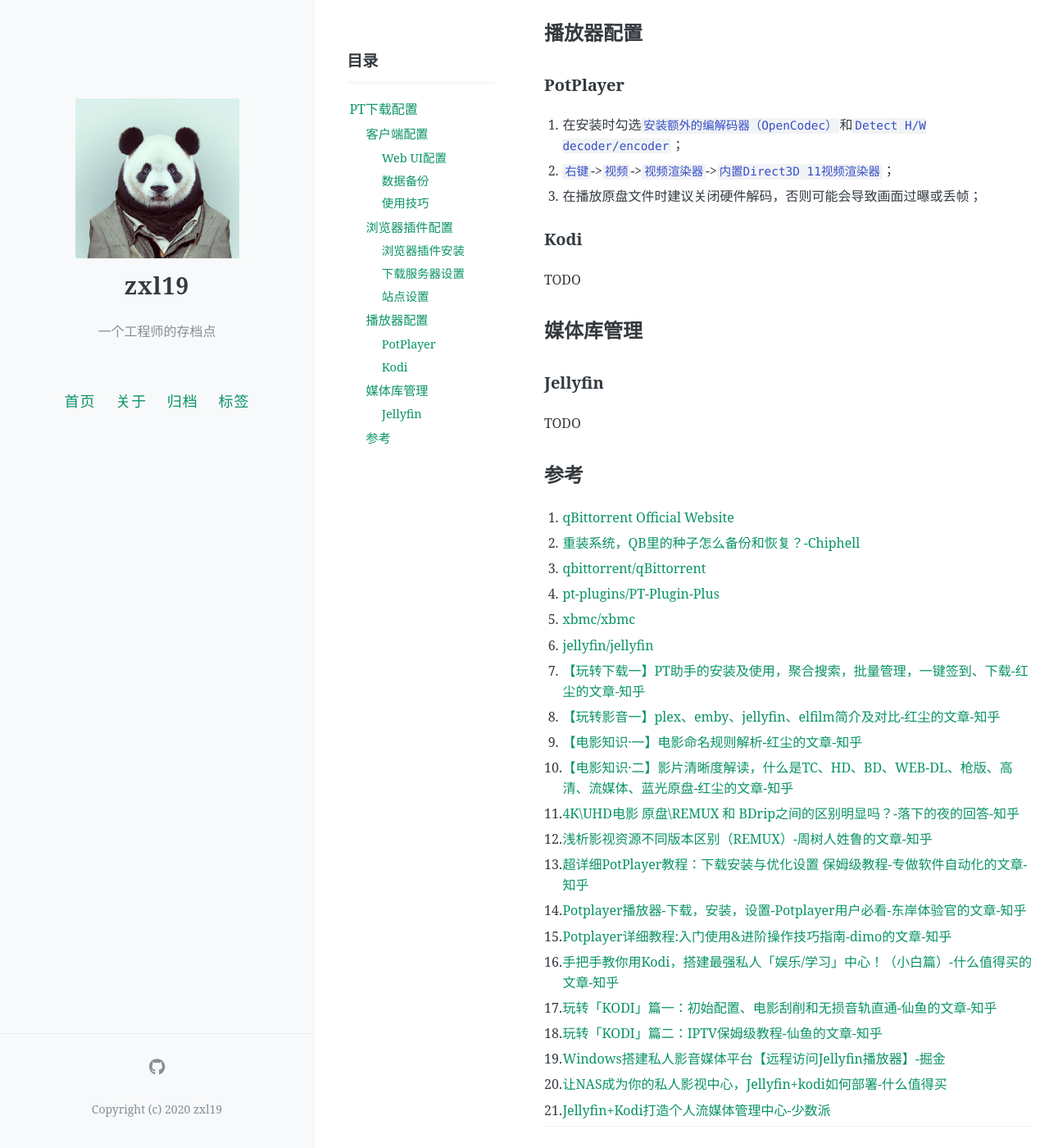
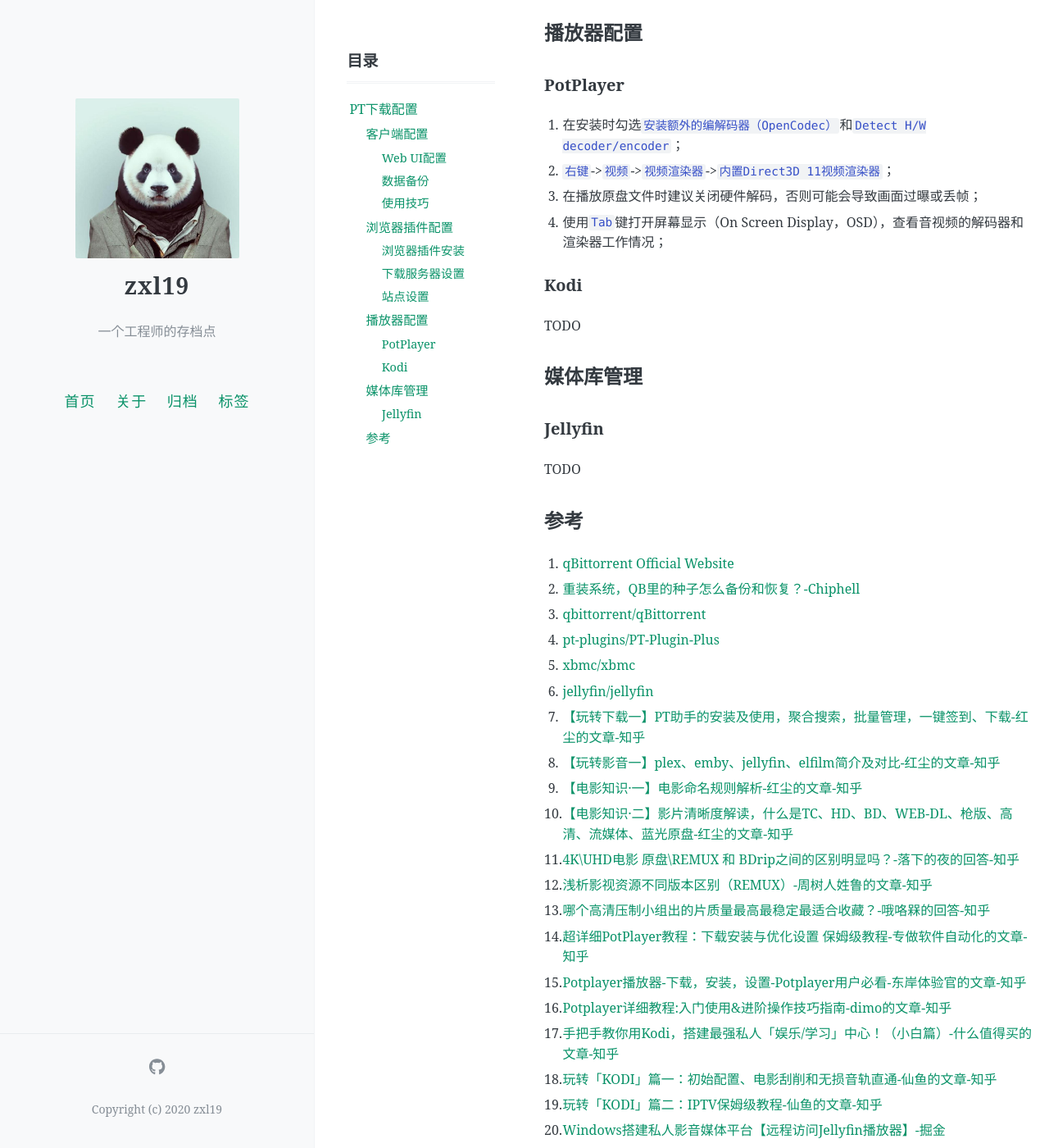
Before and after one commit to zxl19/zxl19.github.io, a Jekyll site: the page built from _posts/2023-09-07-pt-setup.md, in a window 1280 px wide and 1400 px high, scrolled down 1569 px. Shown: the whole window at 82% size. Built offline with Jekyll 4.4.1, drawn with Linux system fonts in a browser that asks for light colours; comment, search, counter and statistics services are not loaded.

Commit message:
Update 2023-09-07-pt-setup.md

```diff
--- a/_posts/2023-09-07-pt-setup.md
+++ b/_posts/2023-09-07-pt-setup.md
@@ -71,6 +71,7 @@ pinned: false
 1. 在安装时勾选`安装额外的编解码器（OpenCodec）`和`Detect H/W decoder/encoder`；
 2. `右键`->`视频`->`视频渲染器`->`内置Direct3D 11视频渲染器`；
 3. 在播放原盘文件时建议关闭硬件解码，否则可能会导致画面过曝或丢帧；
+4. 使用`Tab`键打开屏幕显示（On Screen Display，OSD），查看音视频的解码器和渲染器工作情况；
 
 ### Kodi
 
@@ -96,12 +97,13 @@ TODO
 10. [【电影知识·二】影片清晰度解读，什么是TC、HD、BD、WEB-DL、枪版、高清、流媒体、蓝光原盘-红尘的文章-知乎](https://zhuanlan.zhihu.com/p/412077939)
 11. [4K\UHD电影 原盘\REMUX 和 BDrip之间的区别明显吗？-落下的夜的回答-知乎](https://www.zhihu.com/question/266754983/answer/2393730119)
 12. [浅析影视资源不同版本区别（REMUX）-周树人姓鲁的文章-知乎](https://zhuanlan.zhihu.com/p/354928248)
-13. [超详细PotPlayer教程：下载安装与优化设置 保姆级教程-专做软件自动化的文章-知乎](https://zhuanlan.zhihu.com/p/504190202)
-14. [Potplayer播放器-下载，安装，设置-Potplayer用户必看-东岸体验官的文章-知乎](https://zhuanlan.zhihu.com/p/639279632)
-15. [Potplayer详细教程:入门使用&进阶操作技巧指南-dimo的文章-知乎](https://zhuanlan.zhihu.com/p/600527656)
-16. [手把手教你用Kodi，搭建最强私人「娱乐/学习」中心！（小白篇）-什么值得买的文章-知乎](https://zhuanlan.zhihu.com/p/210856993)
-17. [玩转「KODI」篇一：初始配置、电影刮削和无损音轨直通-仙鱼的文章-知乎](https://zhuanlan.zhihu.com/p/469759517)
-18. [玩转「KODI」篇二：IPTV保姆级教程-仙鱼的文章-知乎](https://zhuanlan.zhihu.com/p/478246252)
-19. [Windows搭建私人影音媒体平台【远程访问Jellyfin播放器】-掘金](https://juejin.cn/post/7226181917997482040)
-20. [让NAS成为你的私人影视中心，Jellyfin+kodi如何部署-什么值得买](https://post.smzdm.com/p/akmg5wgr/)
-21. [Jellyfin+Kodi打造个人流媒体管理中心-少数派](https://client.sspai.com/post/76951)
+13. [哪个高清压制小组出的片质量最高最稳定最适合收藏？-哦咯槑的回答-知乎](https://www.zhihu.com/question/31453118/answer/2647191266)
+14. [超详细PotPlayer教程：下载安装与优化设置 保姆级教程-专做软件自动化的文章-知乎](https://zhuanlan.zhihu.com/p/504190202)
+15. [Potplayer播放器-下载，安装，设置-Potplayer用户必看-东岸体验官的文章-知乎](https://zhuanlan.zhihu.com/p/639279632)
+16. [Potplayer详细教程:入门使用&进阶操作技巧指南-dimo的文章-知乎](https://zhuanlan.zhihu.com/p/600527656)
+17. [手把手教你用Kodi，搭建最强私人「娱乐/学习」中心！（小白篇）-什么值得买的文章-知乎](https://zhuanlan.zhihu.com/p/210856993)
+18. [玩转「KODI」篇一：初始配置、电影刮削和无损音轨直通-仙鱼的文章-知乎](https://zhuanlan.zhihu.com/p/469759517)
+19. [玩转「KODI」篇二：IPTV保姆级教程-仙鱼的文章-知乎](https://zhuanlan.zhihu.com/p/478246252)
+20. [Windows搭建私人影音媒体平台【远程访问Jellyfin播放器】-掘金](https://juejin.cn/post/7226181917997482040)
+21. [让NAS成为你的私人影视中心，Jellyfin+kodi如何部署-什么值得买](https://post.smzdm.com/p/akmg5wgr/)
+22. [Jellyfin+Kodi打造个人流媒体管理中心-少数派](https://client.sspai.com/post/76951)
```
